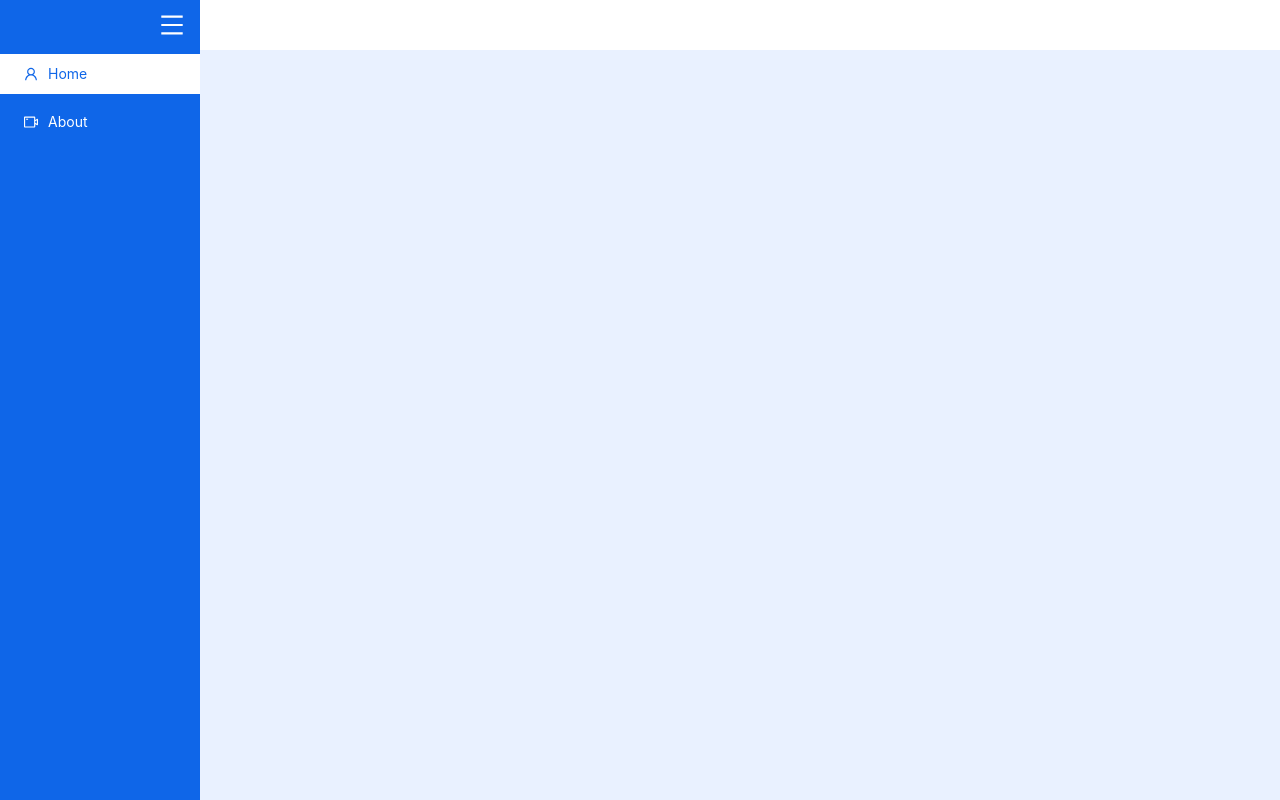
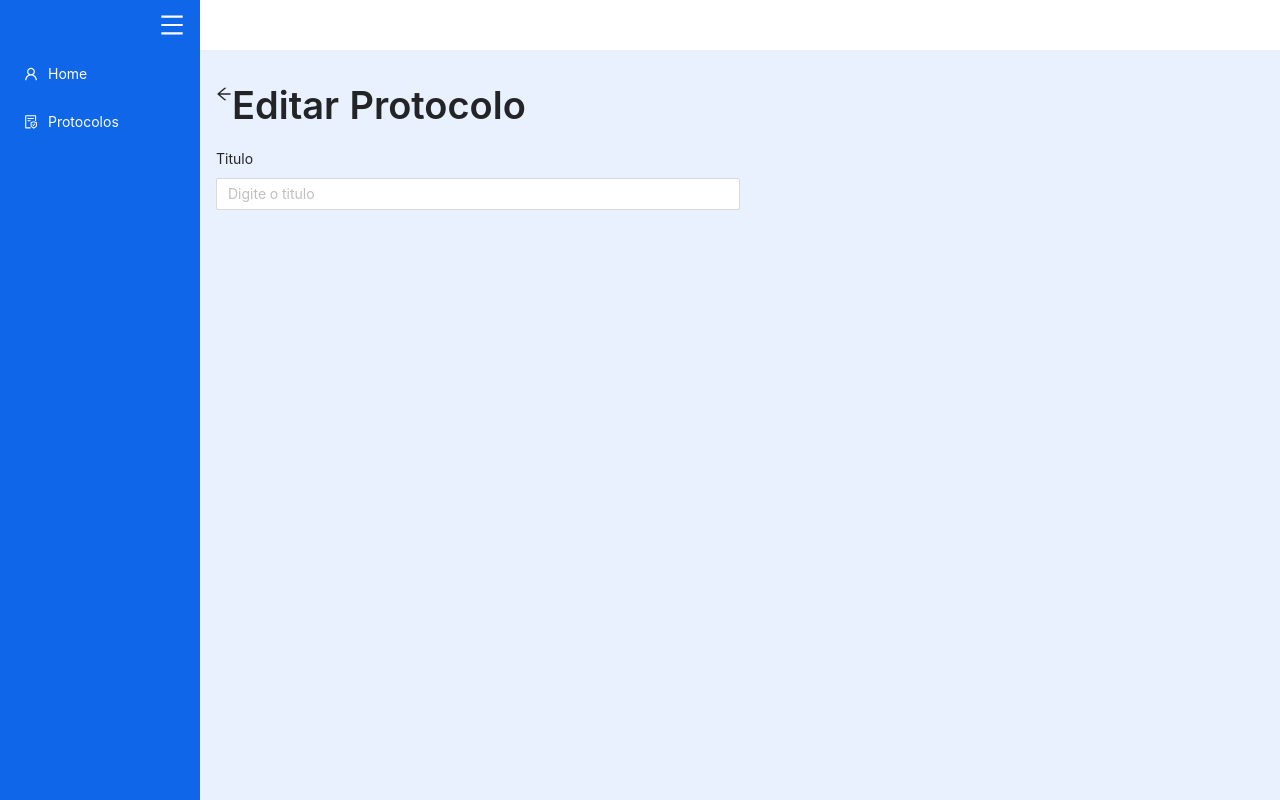
Before and after one commit to kevin-almeida9/tcc-frontend, a React (Create React App) app: page /protocols/form/1 in a window 1280 px wide. Built offline with nearby package versions, Linux system fonts and the light colour scheme.

Commit message:
[WIP] - Added crate protocol view and init form

```diff
--- a/package.json
+++ b/package.json
@@ -11,6 +11,7 @@
     "antd": "^4.16.6",
     "axios": "^0.21.1",
     "craco-less": "^1.18.0",
+    "eslint-plugin-react": "^7.26.0",
     "react": "^17.0.2",
     "react-dom": "^17.0.2",
     "react-redux": "^7.2.4",
@@ -49,6 +50,7 @@
     "@types/react": "^17.0.0",
     "@types/react-dom": "^17.0.0",
     "@types/react-redux": "^7.1.18",
-    "@types/react-router-dom": "^5.1.7"
+    "@types/react-router-dom": "^5.1.7",
+    "eslint": "^7.32.0"
   }
 }
--- a/src/components/Sidebar.tsx
+++ b/src/components/Sidebar.tsx
@@ -2,12 +2,9 @@ import React from 'react'
 import { useState } from 'react'
 import Sider from 'antd/lib/layout/Sider'
 import { Menu } from 'antd'
-import {
-  MenuOutlined,
-  UserOutlined,
-  VideoCameraOutlined,
-} from '@ant-design/icons';
-import { useHistory } from 'react-router-dom';
+import { MenuOutlined } from '@ant-design/icons'
+import { useHistory } from 'react-router-dom'
+import routes from 'routes/routes'
 
 function Sidebar() {
   const history = useHistory()
@@ -23,20 +20,13 @@ function Sidebar() {
         />
       </div>
       <Menu theme="dark" mode="inline"  inlineCollapsed={collapsed} defaultSelectedKeys={['1']}>
-        <Menu.Item
-          key="1"
-          onClick={()=>{history.push('/')}}
-          icon={<UserOutlined />}
-        >
-          Home
-        </Menu.Item>
-        <Menu.Item
-          key="2"
-          onClick={()=>{history.push('/about')}}
-          icon={<VideoCameraOutlined />}
-        >
-          About
-        </Menu.Item>
+        {routes.map(route => (
+          !route.hidden && <Menu.Item
+            key={route.path}
+            onClick={()=>{history.push(route.path)}}
+            icon={<route.icon/>}
+          >{route.name}</Menu.Item>
+        ))}
       </Menu>
     </Sider>
   )
--- a/src/routes/index.tsx
+++ b/src/routes/index.tsx
@@ -1,6 +1,5 @@
 import React from 'react'
 import { Route, Switch } from 'react-router-dom'
-import { IRoute } from 'types'
 import routes from './routes'
 import Auth from 'layouts/Auth'
 
@@ -9,9 +8,10 @@ function Routes() {
     <Switch>
       <Auth>
         {
-          routes.map((route:IRoute) => (
+          routes.map((route) => (
             <Route
               {...route}
+              exact={true}
             />
           ))
         }
--- a/src/routes/routes.tsx
+++ b/src/routes/routes.tsx
@@ -1,16 +1,45 @@
-import  { Home, Protocols } from 'views'
+import { UserOutlined, FileProtectOutlined } from '@ant-design/icons'
+import { RouteComponentProps } from 'react-router'
+
+import Home from 'views/Home/Home'
+import ProtocolForm from 'views/Protocols/ProtocolForm'
+import ProtocolsList from 'views/Protocols/ProtocolsList'
+
+export interface IRoute {
+  path: string
+  component: React.ComponentType<RouteComponentProps<any>> | React.ComponentType<any>;
+  name: string
+  exact?: boolean
+  icon: any
+  hidden?: boolean
+}
 
 const home = {
   path: '/',
   component: Home,
-  exact:true
+  name: 'Home',
+  icon:UserOutlined
 }
 
 const protocols = {
-  path: '/about',
-  component: Protocols
+  path: '/protocols',
+  name: 'Protocolos',
+  component: ProtocolsList,
+  icon:FileProtectOutlined
 }
 
-const routes =  [ home, protocols]
+const protocolForm = {
+  path: '/protocols/form/:id?',
+  name: 'Protocolos',
+  component: ProtocolForm,
+  icon:FileProtectOutlined,
+  hidden: true
+}
+
+const routes:IRoute[] =  [
+  home,
+  protocols,
+  protocolForm,
+]
 
 export default routes
--- /dev/null
+++ b/src/views/Protocols/ProtocolForm.tsx
@@ -0,0 +1,49 @@
+import React, { useRef, useState } from 'react'
+import { Row, Typography, Form, FormInstance, Input, Col } from 'antd'
+import { useHistory, useParams } from 'react-router'
+import {ArrowLeftOutlined} from '@ant-design/icons'
+
+function ProtocolForm() {
+  const history = useHistory()
+  const formRef = useRef<FormInstance<any>>(null)
+  const { id } : { id: string } = useParams()
+
+  const [errors, setErrors] = useState<any>({})
+
+  const onSubmit = async (values: any) => {
+    console.log(values)
+  }
+
+  return (
+    <>
+      <Row>
+        <Col>
+          <ArrowLeftOutlined onClick={()=> history.push('/protocols')} />
+        </Col>
+        <Col>
+          <Typography.Title>{id? 'Editar Protocolo': 'Novo Protocolo'}</Typography.Title>
+        </Col>
+      </Row>
+      <Form
+        ref={formRef}
+        layout="vertical"
+        onFinish={onSubmit}
+      >
+        <Row>
+          <Col sm={12} xs={24}>
+            <Form.Item
+              name='title'
+              label='Titulo'
+              help={errors.title && errors.title}
+              validateStatus={errors.title && ('error')}
+            >
+              <Input placeholder="Digite o titulo"></Input>
+            </Form.Item>
+          </Col>
+        </Row>
+      </Form>
+    </>
+  )
+}
+
+export default ProtocolForm
--- a/src/views/Protocols/Protocols.tsx
+++ b/src/views/Protocols/ProtocolsList.tsx
@@ -1,10 +1,13 @@
 import React from 'react'
-import { Row, Input, Col, Card } from 'antd'
+import { Row, Input, Col, Card,Button } from 'antd'
 import { protocolsList } from './mocks'
 import { Meta } from 'antd/lib/list/Item'
 import Title from 'antd/lib/typography/Title'
+import { PlusCircleOutlined  } from '@ant-design/icons'
+import { useHistory } from 'react-router'
 
-function Protocols () {
+function ProtocolsList () {
+  const history = useHistory()
   return (
     <section>
       <Title>Protocolos</Title>
@@ -13,6 +16,17 @@ function Protocols () {
            <Input.Search
             placeholder="Pesquisar"
            />
+        </Col>
+        <Col span={4}  style={{marginLeft:'auto'}}>
+          <Button
+            style={{width:'100%'}}
+            type="primary"
+            shape="round"
+            icon={<PlusCircleOutlined />}
+            onClick={() => {
+              history.push('/protocols/form')
+            }}
+          >Adicionar Protocolo</Button>
         </Col>
       </Row>
       <Row gutter={[16,20]}>
@@ -38,4 +52,4 @@ function Protocols () {
   )
 }
 
-export default Protocols
+export default ProtocolsList
--- a/src/views/index.ts
+++ /dev/null
@@ -1,7 +0,0 @@
-import Home from './Home/Home'
-import Protocols from  './Protocols/Protocols'
-
-export {
-  Home,
-  Protocols
-}
```
Also changed, not shown: 2 other files (tests, documents, lock files or other folders).
